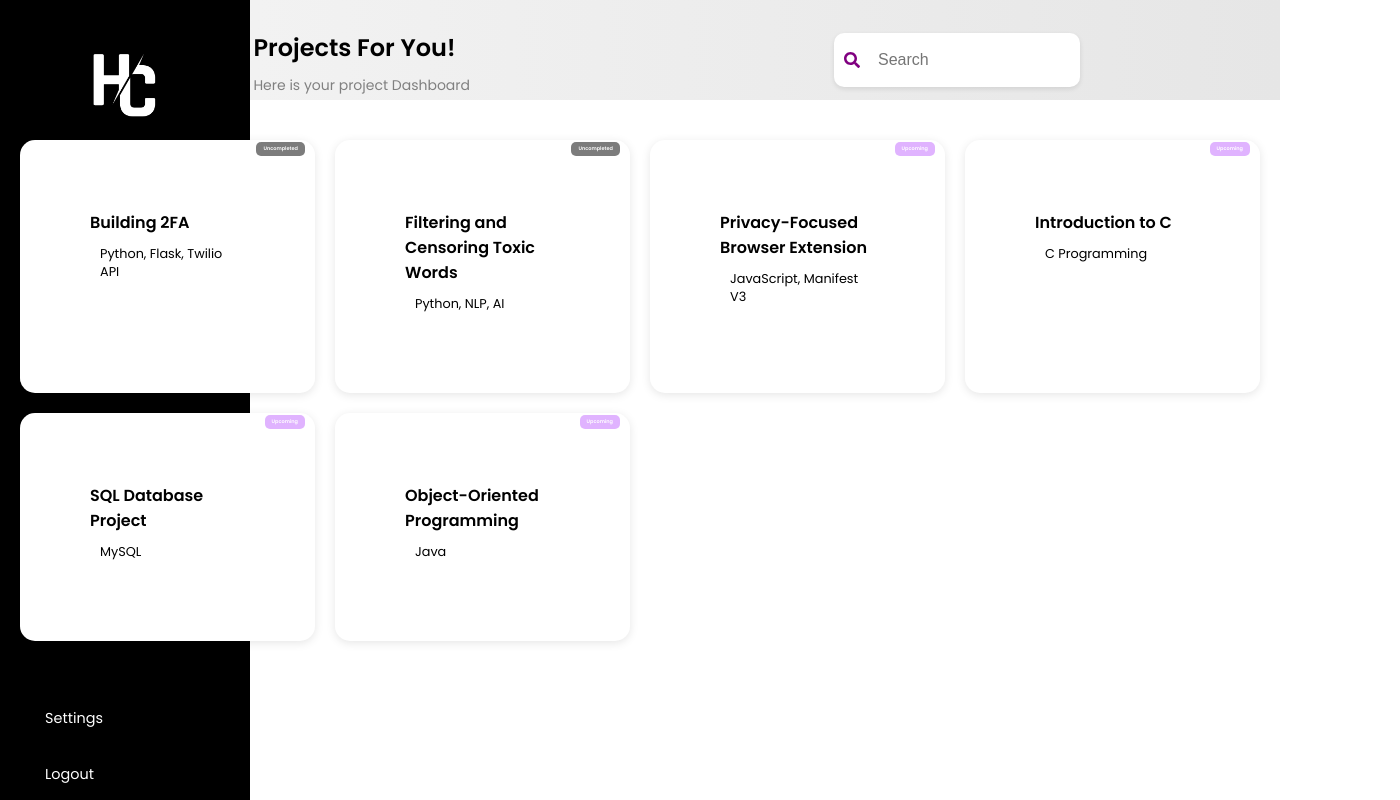
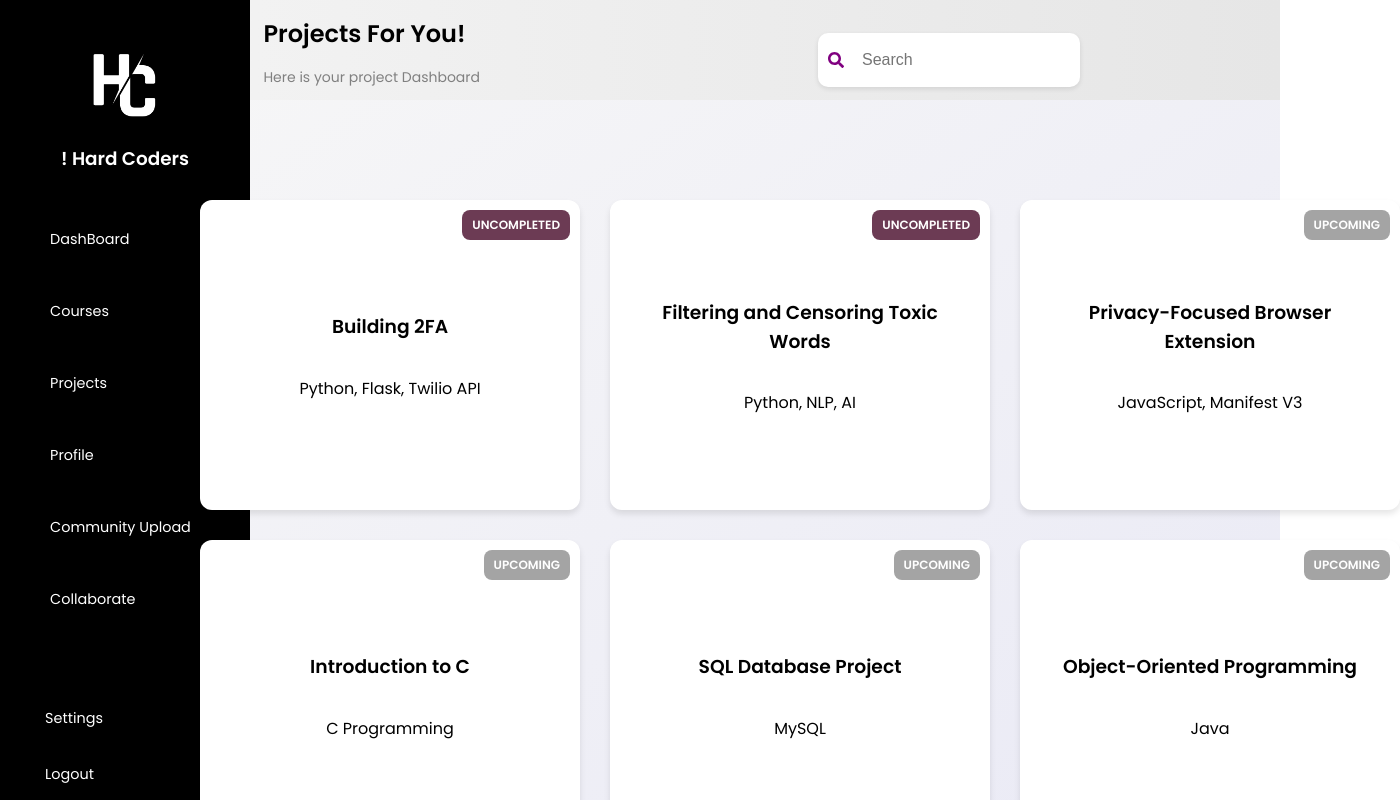
Before and after one commit to eyyt2309/NTUWIT-Hackathon, a React (Vite) app in the folder frontend/: page /projects in a window 1280 px wide. Shown: the top 800 px of the page, 1400 px wide, since content can reach past the window. Built offline with nearby package versions, Linux system fonts and the light colour scheme; grey boxes are pictures that could not be loaded.

Commit message:
css update #2
create a standard css file for title and headers

```diff
--- a/frontend/src/App.css
+++ /dev/null
@@ -1,289 +0,0 @@
-@import url('https://fonts.googleapis.com/css2?family=Poppins:wght@400;600&display=swap');
-
-* {
-    margin: 0;
-    padding: 0;
-    box-sizing: border-box;
-}
-
-::after,
-::before {
-    box-sizing: border-box;
-    margin: 0;
-    padding: 0;
-}
-
-a {
-    text-decoration: none;
-}
-
-li {
-    list-style: none;
-}
-
-h1 {
-    font-weight: 600;
-    font-size: 1.5rem;
-    margin-top: 30px;
-    padding-left: 10px;
-}
-
-h2 {
-    font-weight: 600;
-    font-size: 1.2rem;
-}
-
-h3 {
-    font-weight: 600;
-    font-size: 1.0rem;
-}
-
-p {
-    font-weight: 100;
-    font-size: 0.8rem;
-    padding: 10px;
-}
-
-body {
-    font-family: 'Poppins', sans-serif;
-}
-
-.menu-icon {
-    width: 100px;
-    height: auto;
-}
-
-
-.main {
-    min-height: 100vh;
-    width: 100%;
-    overflow: hidden;
-    transition: all 0.35s ease-in-out;
-    background-color: #fafbfe;
-}
-
-#sidebar {
-    width: 100px;
-    transition: all .25s ease-in-out;
-    background-color: #000000;
-    display: flex;
-}
-
-.toggle-btn {
-    background-color: transparent;
-    cursor: pointer;
-    border: 0;
-    padding: 1rem 1.5rem;
-}
-
-.toggle-btn i {
-    font-size: 1.5rem;
-    color: #FFF;
-}
-
-.sidebar-logo {
-    margin: auto 0;
-}
-
-.sidebar-logo a {
-    color: #FFF;
-    font-size: 1.15rem;
-    font-weight: 600;
-}
-
-#sidebar:not(.expand) .sidebar-logo,
-#sidebar:not(.expand) a.sidebar-link span {
-    display: none;
-}
-
-.sidebar-nav {
-    padding: 2rem 0;
-    flex: 1 1 auto;
-}
-
-
-a.sidebar-link {
-    padding: 15px 0.1px;
-    color: #FFF;
-    display: block;
-    font-size: 0.9rem;
-    white-space: nowrap;
-    border-left: 3px solid transparent;
-}
-
-.sidebar-link i {
-    font-size: 1.1rem;
-    margin-right: .75rem;
-}
-
-a.sidebar-link:hover {
-    background-color: rgba(255, 255, 255, .075);
-    border-left: 3px solid #ff00fb;
-}
-
-.sidebar-item {
-    position: relative;
-}
-
-#sidebar:not(.expand) .sidebar-item .sidebar-dropdown {
-    position: absolute;
-    top: 0;
-    left: 70px;
-    background-color: #0e2238;
-    padding: 0;
-    min-width: 15rem;
-    display: none;
-}
-
-#sidebar:not(.expand) .sidebar-item:hover .has-dropdown+.sidebar-dropdown {
-    display: block;
-    max-height: 15em;
-    width: 100%;
-    opacity: 1;
-}
-
-#sidebar.expand .sidebar-link[data-bs-toggle="collapse"]::after {
-    border: solid;
-    border-width: 0 .075rem .075rem 0;
-    content: "";
-    display: inline-block;
-    padding: 2px;
-    position: absolute;
-    right: 1.5rem;
-    top: 1.4rem;
-    transform: rotate(-135deg);
-    transition: all .2s ease-out;
-}
-
-#sidebar.expand .sidebar-link[data-bs-toggle="collapse"].collapsed::after {
-    transform: rotate(45deg);
-    transition: all .2s ease-out;
-}
-
-.title-container {
-    height: 150px;
-    margin: 0 auto;
-    display: flex;
-    justify-content: space-between;
-    align-items: center;
-
-}
-
-.search {
-    /* flex-grow: 1;    */
-    display: flex;
-    align-items: center;
-    outline: black;
-    outline-width: 1px;
-    justify-content: flex-end;
-
-}
-
-.search input[type="text"] {
-    padding: 6px;
-    margin-right: 10px;
-    border: none;
-    font-size: 17px;
-    border-radius: 4px;
-}
-
-.search button {
-    padding: 6px 10px;
-    background: white;
-    color: green;
-    border: none;
-    cursor: pointer;
-    border-radius: 4px;
-}
-
-.search button i {
-    font-size: 18px;
-}
-
-.search button:hover {
-    background: darkgreen;
-    color: white;
-}
-
-.grid-wrapper-four {
-    display: grid;
-    grid-template-columns: 800px 800px;
-    grid-template-rows: 450px 400px;
-    grid-gap: 10px;
-    background-color: #fff;
-    color: #444;
-}
-
-.grid-wrapper-three-col {
-    display: grid;
-    grid-template-columns: 400px 400px 400px;
-    grid-template-rows: 400px 400px;
-    grid-gap: 10px;
-    background-color: #fff;
-    color: #444;
-    justify-content: center;
-}
-
-.box {
-    background-color: #444;
-    color: #fff;
-    border-radius: 5px;
-    padding: 20px;
-    font-size: 150%;
-    margin-right: 30px;
-    margin-top: 15px;
-    margin-bottom: 15px;
-}
-
-.image-container {
-    display: flex;
-    gap: 20px;
-    /* Adjust spacing between images */
-    justify-content: center;
-    /* Align images to the left */
-}
-
-.image-item {
-    display: flex;
-    flex-direction: column;
-    align-items: center;
-}
-
-.dashboard-imgs {
-    width: 150px;
-    /* Adjust as needed */
-    height: 300px;
-    border-radius: 8px;
-    object-fit: cover;
-    display: flex;
-}
-
-.grid-headers {
-    font-weight: 600;
-    font-size: 1.2rem;
-    margin-bottom: 20px;
-}
-
-.dashboard-stats-wrapper {
-    display: grid;
-    grid-gap: 0px;
-    grid-template-columns: [col1-start] 300px [col2-start] 200px [col3-start] 300px [col3-end];
-    grid-template-rows: [row1-start] 200px [row2-start] 200px [row2-end];
-    background-color: #fff;
-    color: #444;
-}
-
-.a {
-    grid-column: col1-start / col3-start;
-    grid-row: row1-start;
-}
-
-.b {
-    grid-column: col1-start / col3-start;
-    grid-row: row2-start;
-}
-
-.c {
-    grid-column: col3-start;
-    grid-row: row1-start / row2-end;
-}
--- a/frontend/src/App.tsx
+++ b/frontend/src/App.tsx
@@ -1,4 +1,4 @@
-import "./app.css";
+import "./css/standard.css";
 import {
   BrowserRouter as Router,
   Routes,
--- a/frontend/src/ProjectPage.css
+++ b/frontend/src/css/ProjectPage.css
@@ -11,14 +11,15 @@
 
 .projects-grid {
     display: grid;
-    grid-template-columns: repeat(auto-fit, minmax(250px, 1fr));
+    grid-template-columns: repeat(auto-fit, minmax(100, 1fr));
     gap: 20px;
-    margin-top: 20px;
+    justify-items: center;
+    width: 85%;
 }
 
 .project-card {
     background: white;
-    padding: 70px;
+    padding: 30px;
     border-radius: 15px;
     box-shadow: 0 2px 10px rgba(0, 0, 0, 0.1);
     position: relative;
--- a/frontend/src/css/Projects.css
+++ b/frontend/src/css/Projects.css
@@ -1,48 +1,79 @@
 @import url("https://fonts.googleapis.com/css2?family=Poppins:wght@400;600&display=swap");
 
-.title {
-  text-align: left;
+body {
+  font-family: "Poppins", sans-serif;
+  margin: 0;
+  padding: 0;
 }
 
 .project-page {
-  padding: 20px;
-  font-family: "Poppins", sans-serif;
+  display: flex;
+  flex-direction: column;
+  align-items: center;
+  justify-content: flex-start;
+  padding-top: 80px;
+  /* Prevent navbar overlap */
+  min-height: 100vh;
+  background: linear-gradient(to bottom right, #f7f7f7, #e8e8f5);
+  padding-bottom: 50px;
 }
 
 .projects-grid {
   display: grid;
-  grid-template-columns: repeat(auto-fit, minmax(250px, 1fr));
-  gap: 20px;
-  margin-top: 20px;
+  grid-template-columns: repeat(3, 1fr);
+  gap: 30px;
+  justify-content: center;
+  padding-top: 20px;
+  padding-left: 320px;
 }
 
 .project-card {
   background: white;
-  padding: 70px;
-  border-radius: 15px;
-  box-shadow: 0 2px 10px rgba(0, 0, 0, 0.1);
+  padding: 30px;
+  width: 320px;
+  height: 250px;
+  border-radius: 12px;
+  box-shadow: 0 4px 6px rgba(0, 0, 0, 0.1);
   position: relative;
-  transition: transform 0.2s ease-in-out;
-  font-family: "Poppins", sans-serif;
+  text-align: center;
+  transition: transform 0.2s ease-in-out, box-shadow 0.2s ease-in-out;
+  display: flex;
+  flex-direction: column;
+  justify-content: center;
+  align-items: center;
 }
 
 .project-card:hover {
   transform: scale(1.05);
-  color: #66cc66;
+  color: rgb(185, 0, 218);
+  box-shadow: 0 6px 12px rgba(0, 0, 0, 0.15);
+  background-color: rgb(0, 0, 0);
+}
+
+.project-title {
+  font-size: 16px;
+  font-weight: 600;
+  margin-bottom: 5px;
+}
+
+.project-subtitle {
+  font-size: 14px;
+  color: #666;
 }
 
 .status {
   position: absolute;
-  top: 2px;
+  top: 10px;
   right: 10px;
-  padding: 3px 7px;
-  border-radius: 5px;
-  font-size: 5px;
+  padding: 6px 10px;
+  border-radius: 8px;
+  font-size: 12px;
   font-weight: bold;
+  text-transform: uppercase;
 }
 
 .status.Upcoming {
-  background-color: #e0b3ff;
+  background-color: #a4a4a4;
   color: white;
 }
 
@@ -52,7 +83,7 @@
 }
 
 .status.Uncompleted {
-  background-color: #7c7c7c;
+  background-color: #6c3b54;
   color: white;
 }
 
--- a/frontend/src/css/Sidebar.css
+++ b/frontend/src/css/Sidebar.css
@@ -9,6 +9,9 @@
   flex-direction: column;
   padding: 30px;
   overflow-y: auto;
+  margin: 0;
+  box-sizing: border-box;
+
 }
 
 .menu-icon {
--- /dev/null
+++ b/frontend/src/css/standard.css
@@ -0,0 +1,93 @@
+@import url('https://fonts.googleapis.com/css2?family=Poppins:wght@400;600&display=swap');
+
+a {
+    text-decoration: none;
+}
+
+li {
+    list-style: none;
+}
+
+.title {
+    font-size: 2.5rem;
+    /* Reasonable size */
+    font-weight: 600;
+    text-align: center;
+    /* Adjust as needed */
+    margin-bottom: 20px;
+}
+
+
+
+.toggle-btn {
+    background-color: transparent;
+    cursor: pointer;
+    border: 0;
+    padding: 1rem 1.5rem;
+}
+
+.toggle-btn i {
+    font-size: 1.5rem;
+    color: #FFF;
+}
+
+
+.sidebar-logo a {
+    color: #FFF;
+    font-size: 1.15rem;
+    font-weight: 600;
+}
+
+a.sidebar-link {
+    padding: 15px 0.1px;
+    color: #FFF;
+    display: block;
+    font-size: 0.9rem;
+    white-space: nowrap;
+    border-left: 3px solid transparent;
+}
+
+.sidebar-link i {
+    font-size: 1.1rem;
+    margin-right: .75rem;
+}
+
+a.sidebar-link:hover {
+    background-color: rgba(255, 255, 255, .075);
+    border-left: 3px solid #ff00fb;
+}
+
+.sidebar-item {
+    position: relative;
+}
+
+.search {
+    display: flex;
+    align-items: center;
+    outline: black;
+    outline-width: 1px;
+    justify-content: flex-end;
+
+}
+
+
+.search input[type="text"] {
+    padding: 6px;
+    margin-right: 10px;
+    border: none;
+    font-size: 17px;
+    border-radius: 4px;
+}
+
+.search button {
+    padding: 6px 10px;
+    background: white;
+    color: green;
+    border: none;
+    cursor: pointer;
+    border-radius: 4px;
+}
+
+.search button i {
+    font-size: 18px;
+}
--- a/frontend/src/main.tsx
+++ b/frontend/src/main.tsx
@@ -1,6 +1,6 @@
 import { StrictMode } from 'react'
 import { createRoot } from 'react-dom/client'
-import './app.css'
+import './css/standard.css'
 import App from './App.tsx'
 
 createRoot(document.getElementById('root')!).render(
```
Also changed, not shown: frontend/src/components/ProjectPage.tsx (renamed from frontend/src/ProjectPage.tsx, +9 -4 lines).
